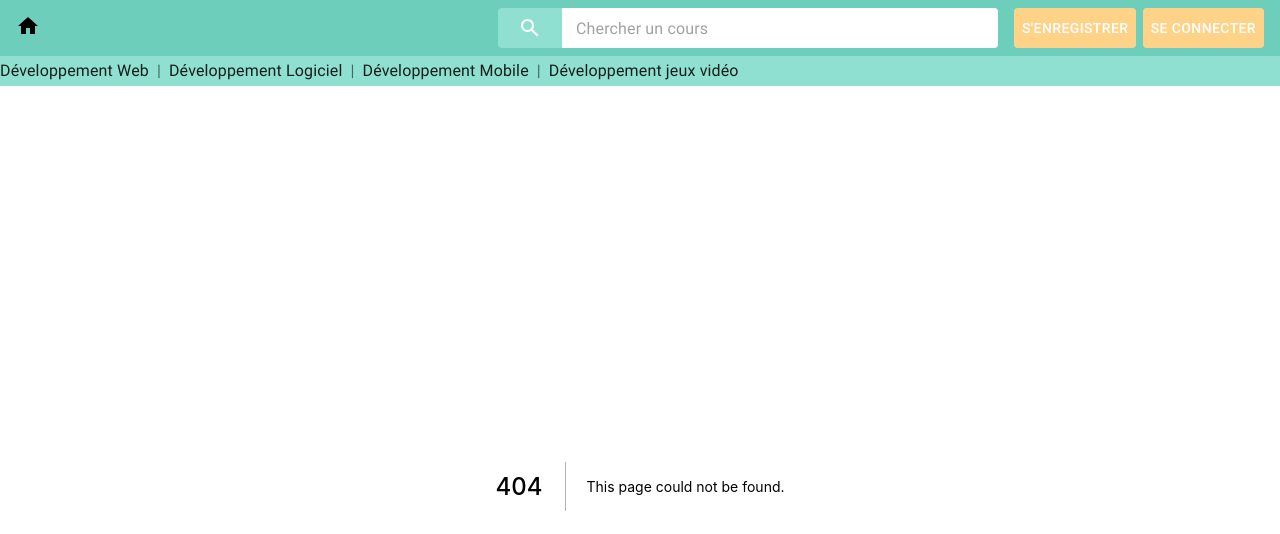
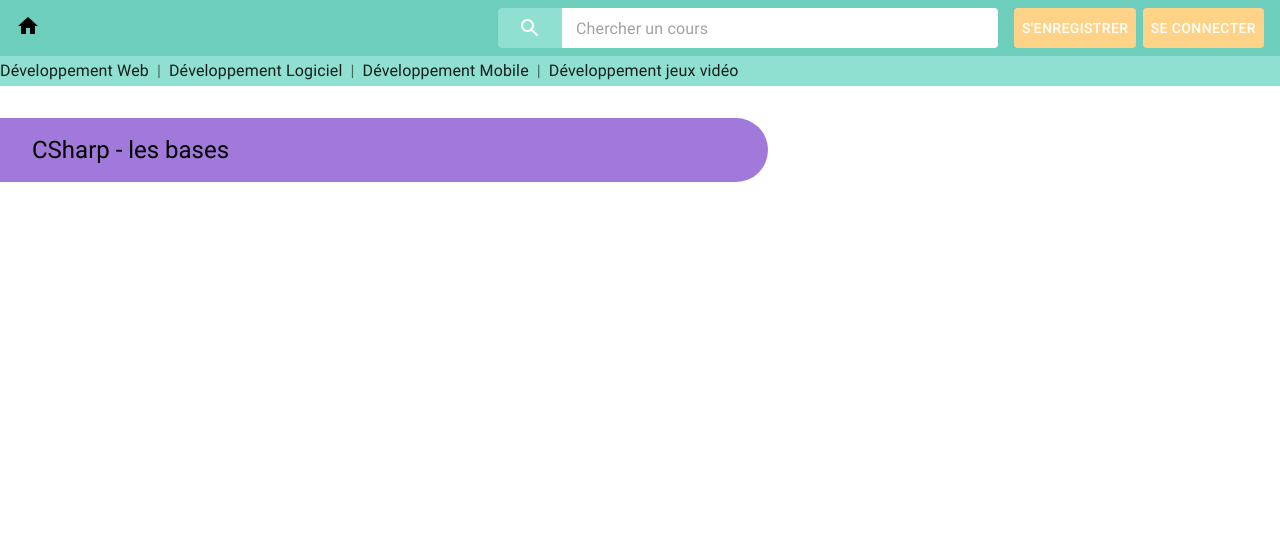
Before and after one commit to arkozor/courses-viewer-app, a Next.js app: page /course in a window 1280 px wide. Before the commit this address had no page. Shown: the top 534 px of the page. Built offline with nearby package versions, Linux system fonts and the light colour scheme.

Commit message:
Title component

```diff
--- /dev/null
+++ b/components/CourseTitle/index.tsx
@@ -0,0 +1,12 @@
+import React from 'react'
+import classes from './style.module.scss'
+
+const CourseTitle = (props: { text: string }): JSX.Element => {
+    return (
+        <div className={classes.title}>
+            <span>{props.text}</span>
+        </div>
+    )
+}
+
+export default CourseTitle
--- /dev/null
+++ b/components/CourseTitle/style.module.scss
@@ -0,0 +1,15 @@
+@import 'theme/theme';
+
+.title {
+    margin-top: $spacing-xl;
+    background: $cSharp-color;
+    width: 60%;
+    height: 64px;
+    border-radius: 0 32px 32px 0;
+    span {
+        margin-left: $spacing-xl;
+        vertical-align: middle;
+        font-size: x-large;
+        line-height: 64px;
+    }
+}
--- /dev/null
+++ b/pages/course/index.tsx
@@ -0,0 +1,11 @@
+import CourseTitle from 'components/CourseTitle'
+import React from 'react'
+import classes from './style.module.scss'
+
+const Course = (): JSX.Element => {
+    return (
+        <CourseTitle text="CSharp - les bases"></CourseTitle>
+    )
+}
+
+export default Course
--- /dev/null
+++ b/pages/course/style.module.scss
@@ -0,0 +1,17 @@
+@import 'theme/theme';
+
+.form {
+    margin-top: $spacing_xxl;
+    display: flex;
+    text-align: center;
+    justify-content: center;
+    border: solid 4px $primary;
+    padding: $spacing_xxl;
+    h1 {
+        color: $secondary-dark;
+    }
+}
+
+.button {
+    background-color: $secondary-dark !important;
+}
```
